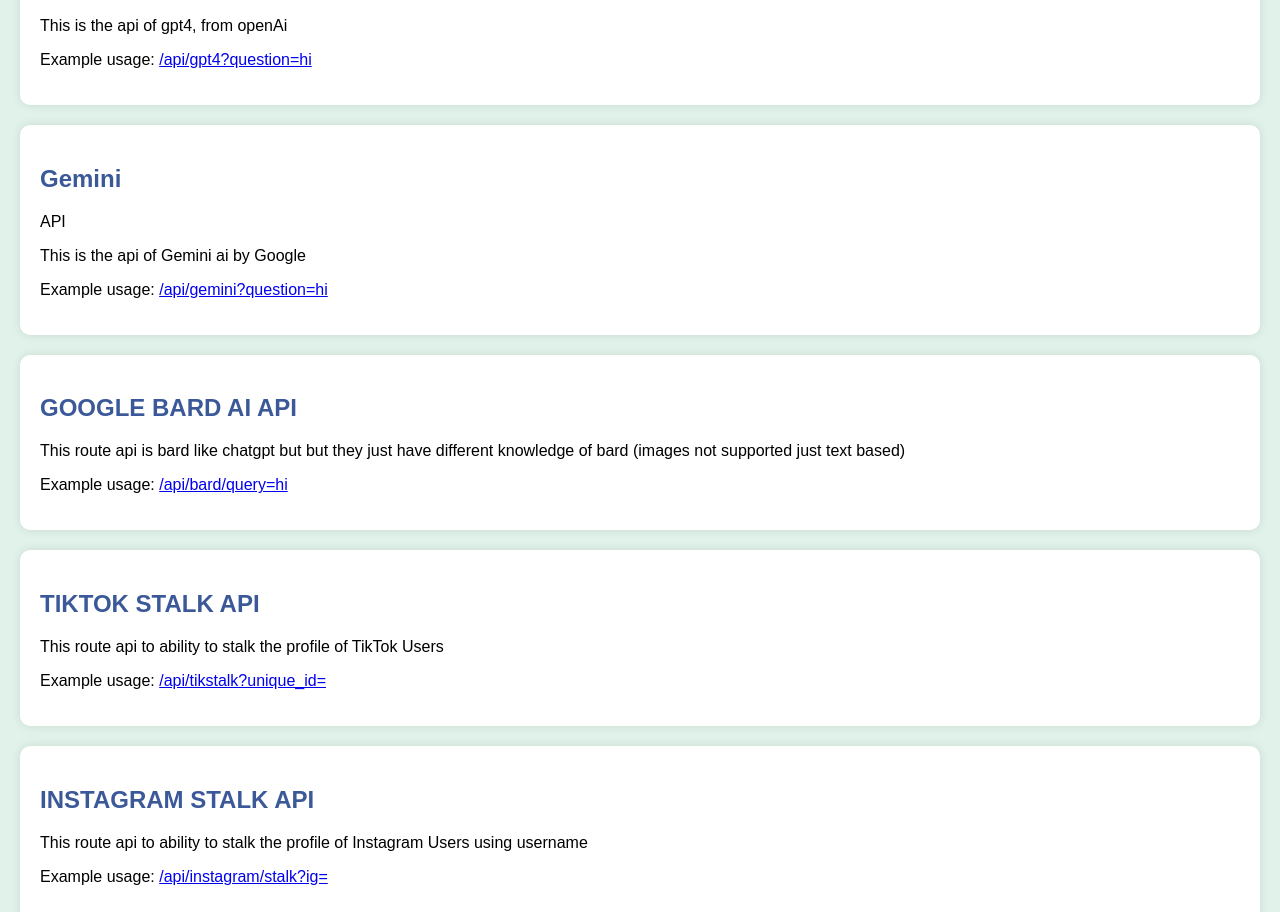
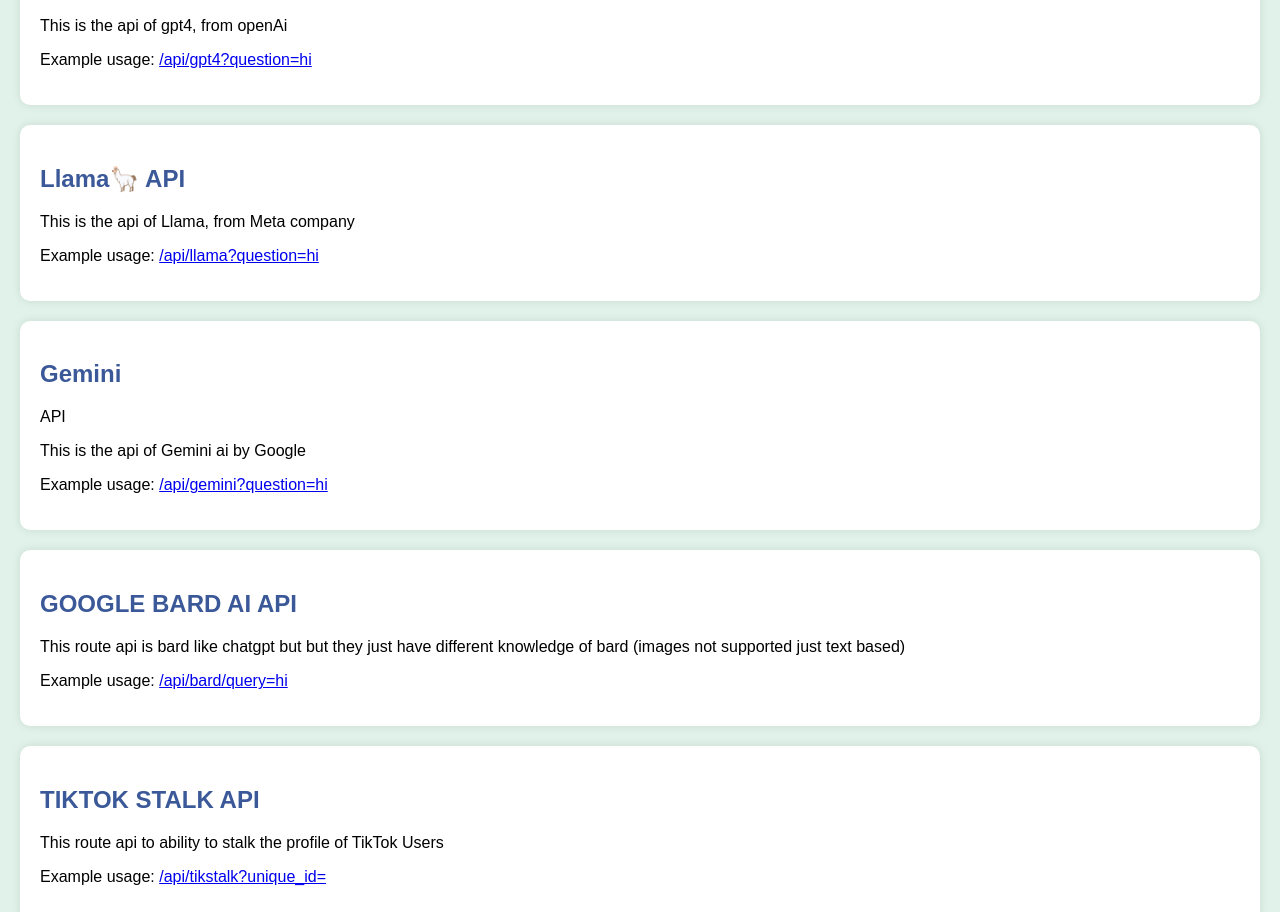
Before and after one commit to magallanes10/APIS, a website: page public/index.html in a window 1280 px wide. Shown: the part 1170-2082 px from the top of the page. Drawn offline with Linux system fonts and the light colour scheme.

Commit message:
Update index.html

```diff
--- a/public/index.html
+++ b/public/index.html
@@ -90,6 +90,11 @@
       <p>Example usage: <a href="/api/gpt4?question=hi" target="_blank">/api/gpt4?question=hi</a></p>
     </div>
 
+    <div class="endpoint-container">
+      <h2>Llama🦙 API</h2>
+      <p>This is the api of Llama, from Meta company</p>
+      <p>Example usage: <a href="/api/llama?question=hi" target="_blank">/api/llama?question=hi</a></p>
+    </div>
 
     <div class="endpoint-container">
       <h2>Gemini</h2> API</h2>
```
